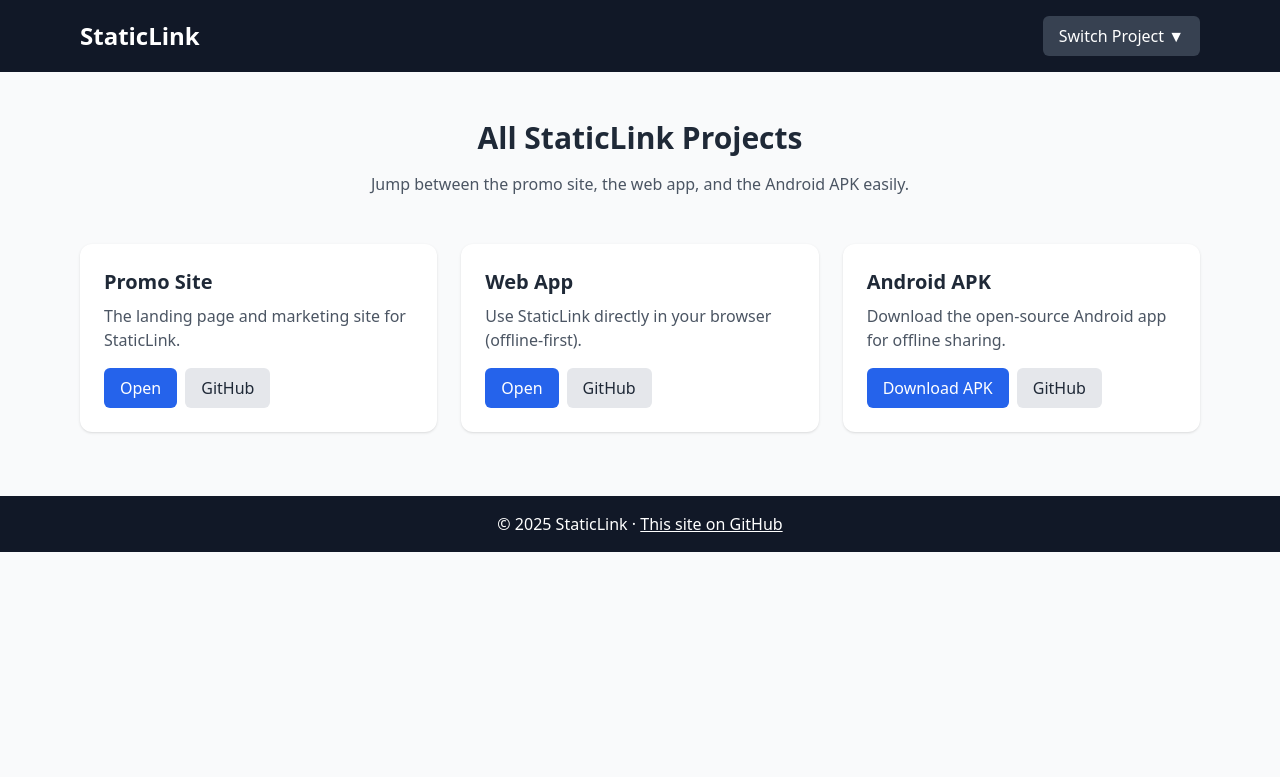
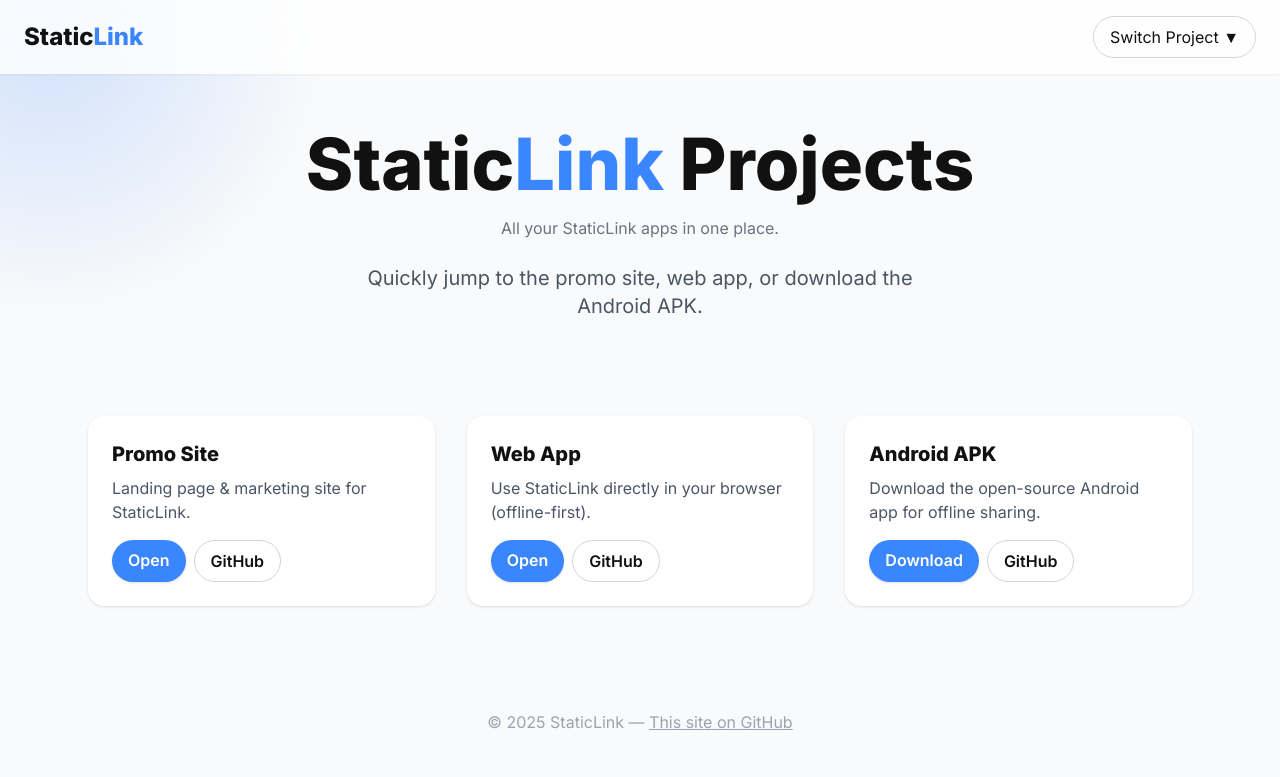
Before and after one commit to LD-beepbeep/Static-Links, a plain HTML site: page index.html in a window 1280 px wide. Drawn offline with nearby package versions, Linux system fonts and the light colour scheme.

Commit message:
Update index.html

```diff
--- a/index.html
+++ b/index.html
@@ -4,86 +4,112 @@
   <meta charset="UTF-8">
   <meta name="viewport" content="width=device-width, initial-scale=1.0">
   <title>StaticLink Projects</title>
-  <!-- Tailwind CDN -->
   <script src="https://cdn.tailwindcss.com"></script>
+  <link href="https://fonts.googleapis.com/css2?family=Inter:wght@400;600;800&display=swap" rel="stylesheet">
+  <link rel="stylesheet" href="https://unpkg.com/aos@2.3.4/dist/aos.css" />
   <style>
-    /* tiny enhancement for dropdown */
-    .hidden {display:none;}
+    body {
+      font-family: 'Inter', sans-serif;
+      background: #f9fafb;
+      color: #111;
+    }
+    .accent {
+      color: #3A86FF;
+    }
+    .blob {
+      position: absolute;
+      width: 400px;
+      height: 400px;
+      background: radial-gradient(circle at 30% 30%, rgba(58,134,255,0.2), transparent 70%);
+      top: -100px;
+      left: -100px;
+      animation: float 10s ease-in-out infinite;
+      z-index: 0;
+    }
+    @keyframes float {
+      0%, 100% { transform: translate(0,0);}
+      50% { transform: translate(30px,20px);}
+    }
+    /* Dropdown override */
+    .hidden { display:none; }
   </style>
 </head>
-<body class="bg-gray-50 text-gray-800">
+<body>
 
-  <!-- Header -->
-  <header class="bg-gray-900 text-white">
-    <div class="max-w-6xl mx-auto px-4 py-4 flex items-center justify-between">
-      <h1 class="text-2xl font-bold">StaticLink</h1>
+<div class="blob"></div>
 
-      <!-- Dropdown -->
+<!-- Header with dropdown -->
+<header class="flex items-center justify-between px-6 py-4 bg-white/80 backdrop-blur-md fixed w-full z-10 shadow-sm">
+  <h1 class="text-2xl font-extrabold">Static<span class="accent">Link</span></h1>
   <div class="relative">
-        <button id="switchBtn" class="bg-gray-700 hover:bg-gray-600 px-4 py-2 rounded-md">
+    <button id="switchBtn" class="px-4 py-2 rounded-full border border-gray-300 hover:bg-gray-100 transition">
       Switch Project ▼
     </button>
     <div id="menu" class="absolute right-0 mt-2 w-56 bg-white text-gray-800 rounded-md shadow-lg hidden">
       <a href="https://ld-beepbeep.github.io/static-link/" class="block px-4 py-2 hover:bg-gray-100">Promo Site</a>
       <a href="https://ld-beepbeep.github.io/Static-Link-Web/" class="block px-4 py-2 hover:bg-gray-100">Web App</a>
-          <a href="https://ld-beepbeep.github.io/static-link/" class="block px-4 py-2 hover:bg-gray-100">Android APK</a>
-        </div>
+      <a href="https://github.com/LD-beepbeep/Static-Link-APK/releases" class="block px-4 py-2 hover:bg-gray-100">Android APK</a>
     </div>
   </div>
 </header>
 
-  <!-- Hero Section -->
-  <section class="text-center py-12">
-    <h2 class="text-3xl font-semibold mb-4">All StaticLink Projects</h2>
-    <p class="text-gray-600">Jump between the promo site, the web app, and the Android APK easily.</p>
+<!-- Hero -->
+<section class="relative flex flex-col items-center justify-center text-center px-6 pt-32 pb-24">
+  <h1 class="text-5xl md:text-7xl font-extrabold" data-aos="fade-up">
+    Static<span class="accent">Link</span> Projects
+  </h1>
+  <p class="mt-4 text-gray-500 font-medium" data-aos="fade-up" data-aos-delay="75">
+    All your StaticLink apps in one place.
+  </p>
+  <p class="mt-6 max-w-xl text-lg md:text-xl text-gray-600" data-aos="fade-up" data-aos-delay="150">
+    Quickly jump to the promo site, web app, or download the Android APK.
+  </p>
 </section>
 
 <!-- Cards -->
-  <section class="max-w-6xl mx-auto px-4 grid gap-6 md:grid-cols-3 pb-16">
+<section class="max-w-6xl mx-auto px-6 grid gap-8 md:grid-cols-3 pb-16">
   <!-- Promo Card -->
-    <div class="bg-white rounded-xl shadow p-6 flex flex-col">
+  <div class="bg-white rounded-2xl shadow p-6 flex flex-col" data-aos="fade-up">
     <h3 class="text-xl font-bold mb-2">Promo Site</h3>
-      <p class="flex-grow text-gray-600">The landing page and marketing site for StaticLink.</p>
+    <p class="flex-grow text-gray-600">Landing page & marketing site for StaticLink.</p>
     <div class="mt-4 flex gap-2">
-        <a href="https://ld-beepbeep.github.io/static-link/" class="bg-blue-600 text-white px-4 py-2 rounded-md hover:bg-blue-500">Open</a>
-        <a href="https://github.com/LD-beepbeep/static-link/tree/main" class="bg-gray-200 px-4 py-2 rounded-md hover:bg-gray-300">GitHub</a>
+      <a href="https://ld-beepbeep.github.io/static-link/" class="px-4 py-2 rounded-full font-semibold text-white bg-[#3A86FF] shadow hover:scale-105 transition">Open</a>
+      <a href="https://github.com/LD-beepbeep/static-link/tree/main" class="px-4 py-2 rounded-full font-semibold border border-gray-300 hover:bg-gray-100 transition">GitHub</a>
     </div>
   </div>
-
   <!-- Web App Card -->
-    <div class="bg-white rounded-xl shadow p-6 flex flex-col">
+  <div class="bg-white rounded-2xl shadow p-6 flex flex-col" data-aos="fade-up" data-aos-delay="150">
     <h3 class="text-xl font-bold mb-2">Web App</h3>
     <p class="flex-grow text-gray-600">Use StaticLink directly in your browser (offline-first).</p>
     <div class="mt-4 flex gap-2">
-        <a href="https://ld-beepbeep.github.io/Static-Link-Web/" class="bg-blue-600 text-white px-4 py-2 rounded-md hover:bg-blue-500">Open</a>
-        <a href="https://github.com/LD-beepbeep/Static-Link-Web" class="bg-gray-200 px-4 py-2 rounded-md hover:bg-gray-300">GitHub</a>
+      <a href="https://ld-beepbeep.github.io/Static-Link-Web/" class="px-4 py-2 rounded-full font-semibold text-white bg-[#3A86FF] shadow hover:scale-105 transition">Open</a>
+      <a href="https://github.com/LD-beepbeep/Static-Link-Web" class="px-4 py-2 rounded-full font-semibold border border-gray-300 hover:bg-gray-100 transition">GitHub</a>
     </div>
   </div>
-
   <!-- Android APK Card -->
-    <div class="bg-white rounded-xl shadow p-6 flex flex-col">
+  <div class="bg-white rounded-2xl shadow p-6 flex flex-col" data-aos="fade-up" data-aos-delay="300">
     <h3 class="text-xl font-bold mb-2">Android APK</h3>
     <p class="flex-grow text-gray-600">Download the open-source Android app for offline sharing.</p>
     <div class="mt-4 flex gap-2">
-        <a href="https://github.com/LD-beepbeep/Static-Link-APK/releases" class="bg-blue-600 text-white px-4 py-2 rounded-md hover:bg-blue-500">Download APK</a>
-        <a href="https://github.com/LD-beepbeep/Static-Link-APK" class="bg-gray-200 px-4 py-2 rounded-md hover:bg-gray-300">GitHub</a>
+      <a href="https://github.com/LD-beepbeep/Static-Link-APK/releases" class="px-4 py-2 rounded-full font-semibold text-white bg-[#3A86FF] shadow hover:scale-105 transition">Download</a>
+      <a href="https://github.com/LD-beepbeep/Static-Link-APK" class="px-4 py-2 rounded-full font-semibold border border-gray-300 hover:bg-gray-100 transition">GitHub</a>
     </div>
   </div>
 </section>
 
-  <!-- Footer -->
-  <footer class="bg-gray-900 text-white text-center py-4">
-    <p>© 2025 StaticLink · <a href="https://github.com/LD-beepbeep/Static-Links" class="underline">This site on GitHub</a></p>
+<footer class="text-center text-gray-400 py-10">
+  © 2025 StaticLink — <a href="https://github.com/LD-beepbeep/Static-Links" class="underline">This site on GitHub</a>
 </footer>
 
-  <!-- JS for dropdown -->
+<script src="https://unpkg.com/aos@2.3.4/dist/aos.js"></script>
 <script>
+  AOS.init({ duration: 800, once: true });
+
   const btn = document.getElementById('switchBtn');
   const menu = document.getElementById('menu');
   btn.addEventListener('click', () => {
     menu.classList.toggle('hidden');
   });
-    // Close menu on click elsewhere
   document.addEventListener('click', (e) => {
     if (!btn.contains(e.target) && !menu.contains(e.target)) {
       menu.classList.add('hidden');
```
Lines whose indentation alone changed are shown as unchanged.
